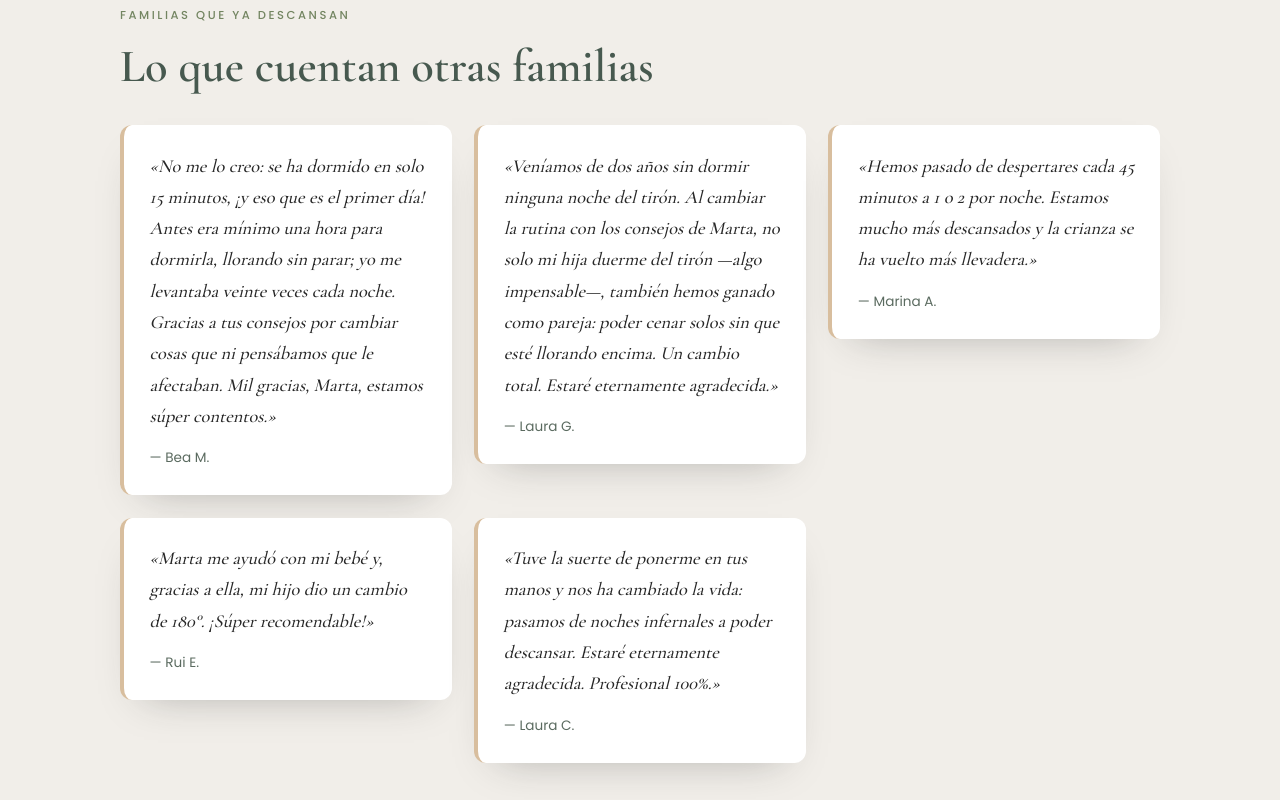
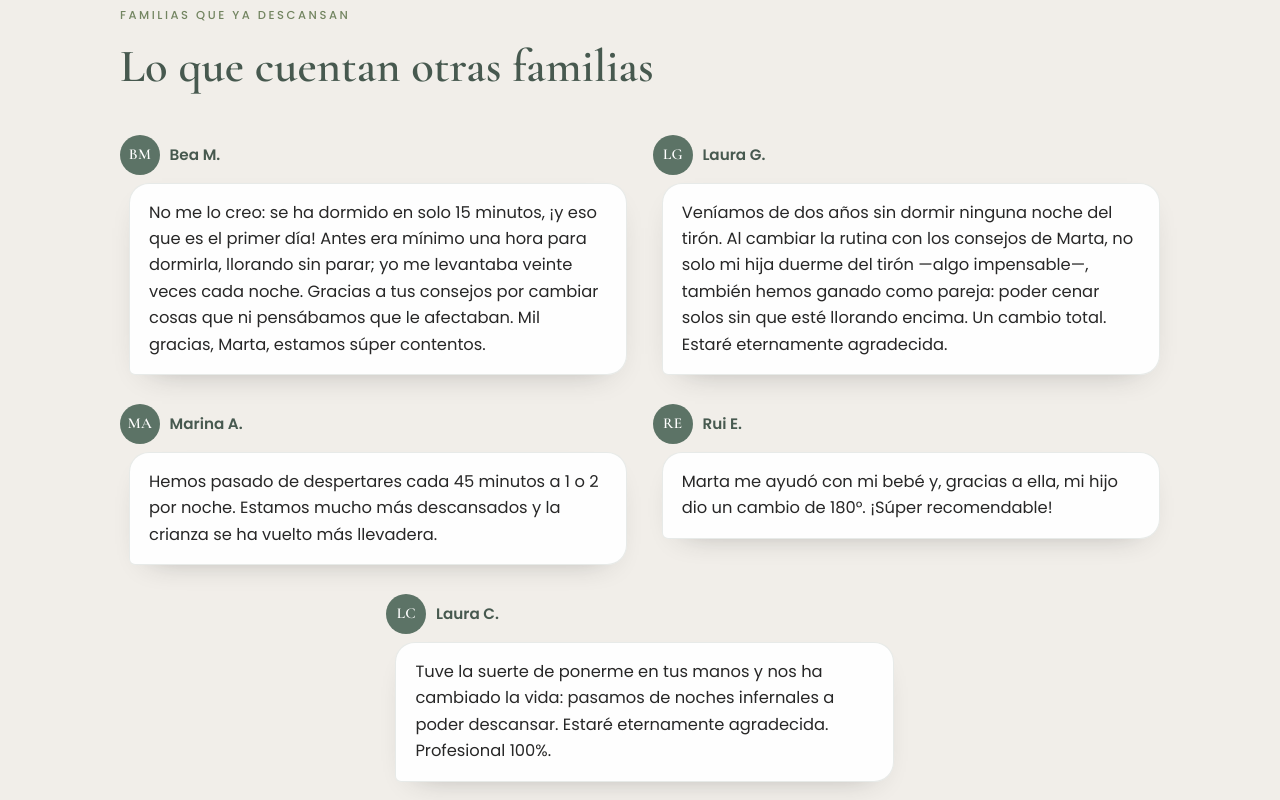
Before and after one commit to keops7/entrenanas.es, a plain HTML site: page public/index.html in a window 1280 px wide. Shown: the part 3580-4380 px from the top of the page. Drawn offline with nearby package versions, Linux system fonts and the light colour scheme.

Commit message:
Testimonios: diseño de tarjetas de mensaje (avatar con iniciales + burbuja), 2 columnas

```diff
--- a/public/assets/style.css
+++ b/public/assets/style.css
@@ -192,15 +192,27 @@ h3 { font-size: 1.3rem; margin-bottom: .4rem; color: var(--sage-dark); }
   font-variant-numeric: lining-nums; font-weight: 700;
 }
 
-/* ---------- Testimonios ---------- */
-.quotes { display: grid; grid-template-columns: repeat(3, 1fr); gap: 1.4rem; margin-top: 2rem; align-items: start; }
-blockquote {
-  background: var(--white); border-radius: var(--radius-sm);
-  padding: 1.6rem; box-shadow: var(--shadow);
-  border-left: 4px solid var(--sand);
+/* ---------- Testimonios (tarjetas de mensaje) ---------- */
+.quotes { display: grid; grid-template-columns: 1fr; gap: 1.8rem 1.6rem; margin-top: 2.6rem; align-items: start; }
+
+.msg { display: grid; gap: .5rem; }
+.msg-head { display: flex; align-items: center; gap: .6rem; }
+.msg-avatar {
+  width: 2.5rem; height: 2.5rem; border-radius: 50%; flex-shrink: 0;
+  display: grid; place-items: center;
+  background: var(--sage); color: #fff;
+  font-family: var(--font-head); font-weight: 600; font-size: .95rem; letter-spacing: .02em;
 }
-blockquote p { font-family: var(--font-head); font-size: 1.15rem; font-style: italic; color: var(--ink); }
-blockquote cite { display: block; margin-top: .9rem; font-style: normal; font-size: .85rem; color: var(--ink-soft); }
+.msg-name { font-weight: 600; font-size: .95rem; color: var(--sage-dark); font-style: normal; }
+.msg-bubble {
+  margin-left: .55rem;
+  background: rgba(255, 255, 255, .92);
+  border: 1px solid rgba(92, 115, 102, .14);
+  border-radius: 20px 20px 20px 6px;
+  padding: 1rem 1.2rem;
+  box-shadow: 0 12px 32px -22px rgba(39, 39, 39, .45);
+}
+.msg-bubble p { font-size: 1.02rem; line-height: 1.62; color: var(--ink); font-style: normal; }
 
 /* ---------- FAQ ---------- */
 .faq { margin-top: 2rem; max-width: 780px; }
@@ -271,7 +283,7 @@ blockquote cite { display: block; margin-top: .9rem; font-style: normal; font-si
 @media (max-width: 900px) {
   .hero-grid, .two-col { grid-template-columns: 1fr; }
   .hero-media { order: -1; }
-  .method-grid, .cards, .steps, .quotes { grid-template-columns: 1fr; }
+  .method-grid, .cards, .steps { grid-template-columns: 1fr; }
   .site-nav {
     position: fixed; inset: 72px 0 auto 0;
     flex-direction: column; align-items: stretch; gap: 0;
@@ -289,12 +301,17 @@ blockquote cite { display: block; margin-top: .9rem; font-style: normal; font-si
 
 @media (min-width: 620px) {
   .cards { grid-template-columns: repeat(2, 1fr); }
-  .steps, .quotes, .method-grid { grid-template-columns: repeat(2, 1fr); }
+  .steps, .method-grid { grid-template-columns: repeat(2, 1fr); }
+}
+@media (min-width: 760px) {
+  .quotes { grid-template-columns: repeat(2, 1fr); }
+  /* si el nº de testimonios es impar, el último ocupa toda la fila y se centra */
+  .quotes > .msg:last-child:nth-child(odd) { grid-column: 1 / -1; max-width: calc(50% - .8rem); margin-inline: auto; }
 }
 @media (min-width: 980px) {
   .cards { grid-template-columns: repeat(3, 1fr); }
   .steps { grid-template-columns: repeat(4, 1fr); }
-  .quotes, .method-grid { grid-template-columns: repeat(3, 1fr); }
+  .method-grid { grid-template-columns: repeat(3, 1fr); }
 }
 
 @media (prefers-reduced-motion: reduce) {
--- a/public/index.html
+++ b/public/index.html
@@ -24,7 +24,7 @@
 <link rel="preconnect" href="https://fonts.googleapis.com" />
 <link rel="preconnect" href="https://fonts.gstatic.com" crossorigin />
 <link href="https://fonts.googleapis.com/css2?family=Allura&family=Cormorant+Garamond:wght@500;600;700&family=Poppins:wght@300;400;500;600&display=swap" rel="stylesheet" />
-<link rel="stylesheet" href="/assets/style.css?v=11" />
+<link rel="stylesheet" href="/assets/style.css?v=12" />
 
 <script type="application/ld+json">
 {
@@ -295,26 +295,51 @@
       <p class="eyebrow">Familias que ya descansan</p>
       <h2>Lo que cuentan otras familias</h2>
       <div class="quotes">
-        <blockquote>
-          <p>«No me lo creo: se ha dormido en solo 15 minutos, ¡y eso que es el primer día! Antes era mínimo una hora para dormirla, llorando sin parar; yo me levantaba veinte veces cada noche. Gracias a tus consejos por cambiar cosas que ni pensábamos que le afectaban. Mil gracias, Marta, estamos súper contentos.»</p>
-          <cite>— Bea M.</cite>
-        </blockquote>
-        <blockquote>
-          <p>«Veníamos de dos años sin dormir ninguna noche del tirón. Al cambiar la rutina con los consejos de Marta, no solo mi hija duerme del tirón —algo impensable—, también hemos ganado como pareja: poder cenar solos sin que esté llorando encima. Un cambio total. Estaré eternamente agradecida.»</p>
-          <cite>— Laura G.</cite>
-        </blockquote>
-        <blockquote>
-          <p>«Hemos pasado de despertares cada 45 minutos a 1 o 2 por noche. Estamos mucho más descansados y la crianza se ha vuelto más llevadera.»</p>
-          <cite>— Marina A.</cite>
-        </blockquote>
-        <blockquote>
-          <p>«Marta me ayudó con mi bebé y, gracias a ella, mi hijo dio un cambio de 180°. ¡Súper recomendable!»</p>
-          <cite>— Rui E.</cite>
-        </blockquote>
-        <blockquote>
-          <p>«Tuve la suerte de ponerme en tus manos y nos ha cambiado la vida: pasamos de noches infernales a poder descansar. Estaré eternamente agradecida. Profesional 100%.»</p>
-          <cite>— Laura C.</cite>
-        </blockquote>
+        <figure class="msg">
+          <div class="msg-head">
+            <span class="msg-avatar" aria-hidden="true">BM</span>
+            <figcaption class="msg-name">Bea M.</figcaption>
+          </div>
+          <blockquote class="msg-bubble">
+            <p>No me lo creo: se ha dormido en solo 15 minutos, ¡y eso que es el primer día! Antes era mínimo una hora para dormirla, llorando sin parar; yo me levantaba veinte veces cada noche. Gracias a tus consejos por cambiar cosas que ni pensábamos que le afectaban. Mil gracias, Marta, estamos súper contentos.</p>
+          </blockquote>
+        </figure>
+        <figure class="msg">
+          <div class="msg-head">
+            <span class="msg-avatar" aria-hidden="true">LG</span>
+            <figcaption class="msg-name">Laura G.</figcaption>
+          </div>
+          <blockquote class="msg-bubble">
+            <p>Veníamos de dos años sin dormir ninguna noche del tirón. Al cambiar la rutina con los consejos de Marta, no solo mi hija duerme del tirón —algo impensable—, también hemos ganado como pareja: poder cenar solos sin que esté llorando encima. Un cambio total. Estaré eternamente agradecida.</p>
+          </blockquote>
+        </figure>
+        <figure class="msg">
+          <div class="msg-head">
+            <span class="msg-avatar" aria-hidden="true">MA</span>
+            <figcaption class="msg-name">Marina A.</figcaption>
+          </div>
+          <blockquote class="msg-bubble">
+            <p>Hemos pasado de despertares cada 45 minutos a 1 o 2 por noche. Estamos mucho más descansados y la crianza se ha vuelto más llevadera.</p>
+          </blockquote>
+        </figure>
+        <figure class="msg">
+          <div class="msg-head">
+            <span class="msg-avatar" aria-hidden="true">RE</span>
+            <figcaption class="msg-name">Rui E.</figcaption>
+          </div>
+          <blockquote class="msg-bubble">
+            <p>Marta me ayudó con mi bebé y, gracias a ella, mi hijo dio un cambio de 180°. ¡Súper recomendable!</p>
+          </blockquote>
+        </figure>
+        <figure class="msg">
+          <div class="msg-head">
+            <span class="msg-avatar" aria-hidden="true">LC</span>
+            <figcaption class="msg-name">Laura C.</figcaption>
+          </div>
+          <blockquote class="msg-bubble">
+            <p>Tuve la suerte de ponerme en tus manos y nos ha cambiado la vida: pasamos de noches infernales a poder descansar. Estaré eternamente agradecida. Profesional 100%.</p>
+          </blockquote>
+        </figure>
       </div>
     </div>
   </section>
@@ -395,6 +420,6 @@
   <svg viewBox="0 0 32 32" width="28" height="28" aria-hidden="true"><path fill="currentColor" d="M16 3C9 3 3.5 8.6 3.5 15.5c0 2.4.7 4.6 1.8 6.5L3 29l7.2-2.2c1.8 1 3.9 1.5 6 1.5 6.9 0 12.5-5.6 12.5-12.5S22.9 3 16 3zm0 22.6c-1.9 0-3.7-.5-5.3-1.5l-.4-.2-4.3 1.3 1.3-4.2-.2-.4a10.3 10.3 0 01-1.6-5.6C5.4 9.7 10.2 5 16 5s10.6 4.7 10.6 10.5S21.8 25.6 16 25.6zm5.9-7.8c-.3-.2-1.9-.9-2.2-1s-.5-.2-.7.2c-.2.3-.8 1-1 1.2-.2.2-.4.2-.7.1-.3-.2-1.4-.5-2.6-1.6-1-.9-1.6-2-1.8-2.3-.2-.3 0-.5.1-.7l.5-.6c.2-.2.2-.3.4-.6.1-.2 0-.4 0-.6l-1-2.4c-.3-.6-.5-.5-.7-.6h-.6c-.2 0-.6.1-.9.4-.3.3-1.2 1.2-1.2 2.9s1.2 3.3 1.4 3.6c.2.3 2.4 3.7 5.8 5.1.8.3 1.4.5 1.9.7.8.3 1.5.2 2.1.1.6-.1 1.9-.8 2.2-1.5.3-.7.3-1.4.2-1.5-.1-.2-.3-.3-.6-.4z"/></svg>
 </a>
 
-<script src="/assets/main.js?v=11" defer></script>
+<script src="/assets/main.js?v=12" defer></script>
 </body>
 </html>
```
Also changed, not shown: public/404.html (+1 -1 lines), public/aviso-legal.html (+2 -2 lines), public/cookies.html (+2 -2 lines), public/privacidad.html (+2 -2 lines).
